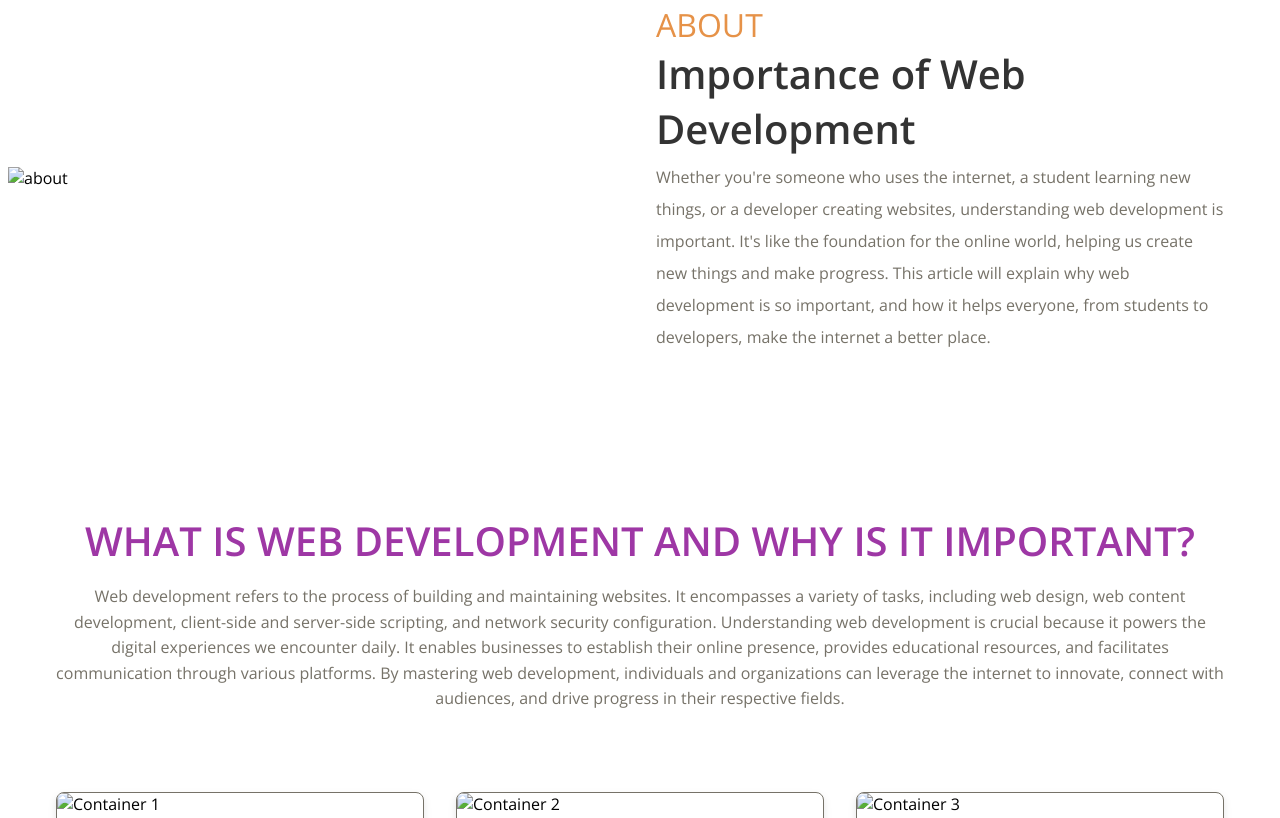
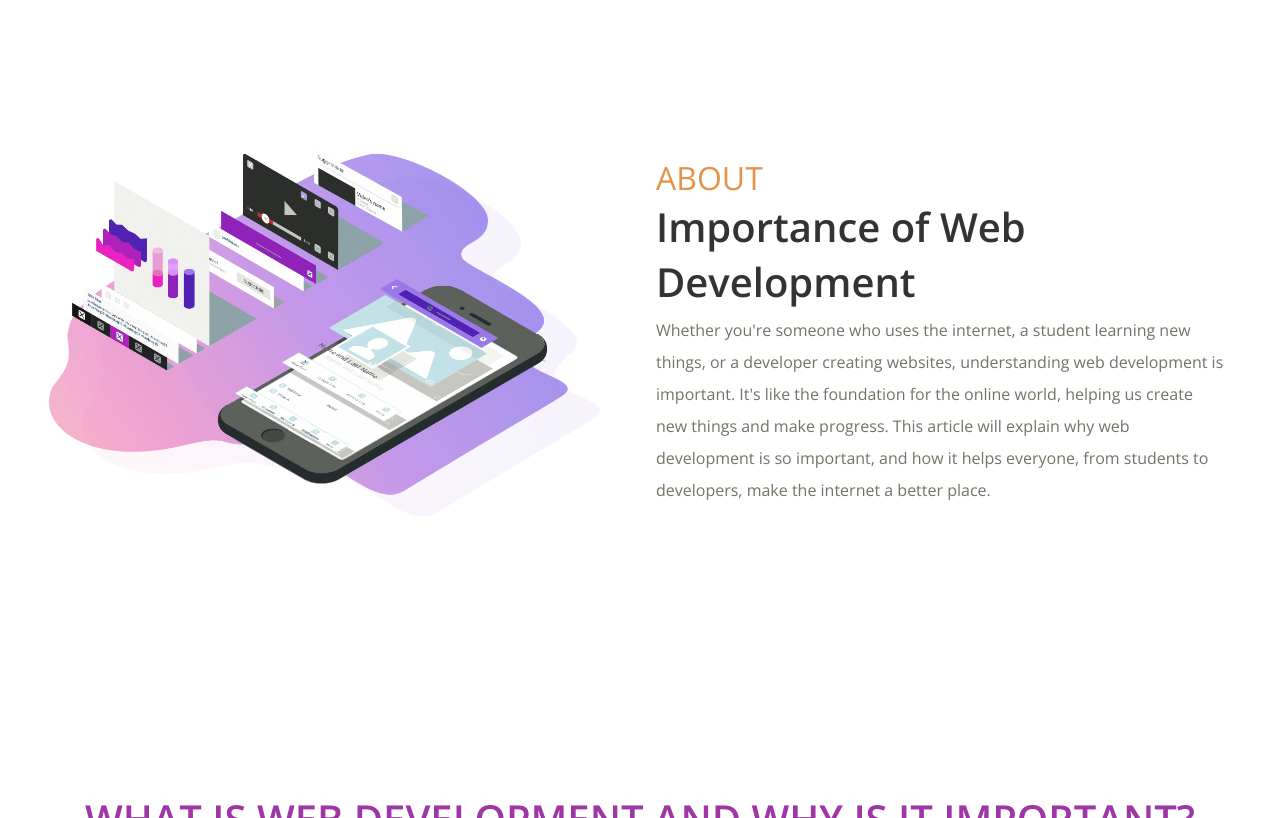
Before and after one commit to Bianxxs/activity1-landing-page, a plain HTML site: page index.html in a window 1280 px wide. Shown: the part 698-1516 px from the top of the page. Drawn offline with nearby package versions, Linux system fonts and the light colour scheme.

Commit message:
Update index.html

```diff
--- a/index.html
+++ b/index.html
@@ -28,14 +28,14 @@
                 </div>
             </div>
             <div class="header__image">
-                <img src="pics/header.png" alt="header" />
+                <img src="header.png" alt="header" />
             </div>
         </div>
     </header>
 
     <section class="section__container about__container" id="about">
         <div class="about__image">
-            <img src="pics/about.jpg" alt="about" />
+            <img src="about.jpg" alt="about" />
         </div>
         <div class="about__content">
             <h3>ABOUT</h3>
@@ -70,7 +70,7 @@
 
     <section class="section__container additional__container">
         <div class="additional__item">
-            <img src="pics/image4.png" alt="Container 1">
+            <img src="image4.png" alt="Container 1">
             <div class="additional__content">
                 <h3>Global Reach</h3>
                 <p>
@@ -84,7 +84,7 @@
             </div>
         </div>
         <div class="additional__item">
-            <img src="pics/image1.png" alt="Container 2">
+            <img src="image1.png" alt="Container 2">
             <div class="additional__content">
                 <h3>Broad Access</h3>
                 <p>
@@ -97,7 +97,7 @@
             </div>
         </div>
         <div class="additional__item">
-            <img src="pics/image2.png" alt="Container 3">
+            <img src="image2.png" alt="Container 3">
             <div class="additional__content">
                 <h3>Business Boost</h3>
                 <p>
```
